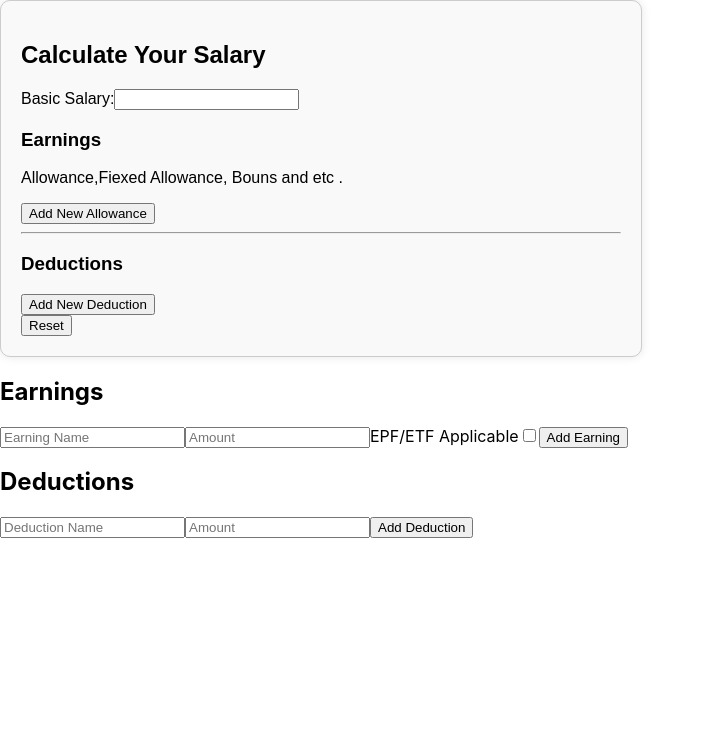
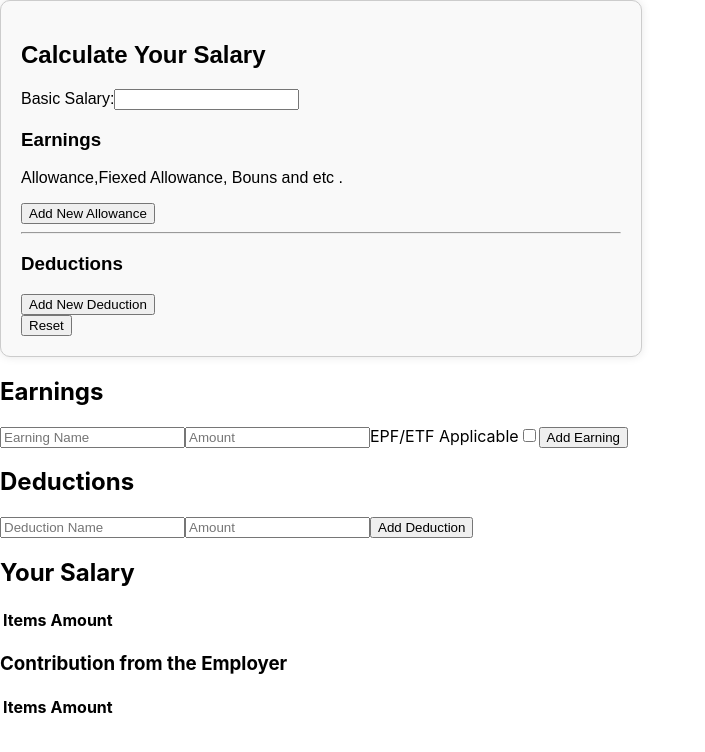
Before and after one commit to Pasindusheshan127/salary-calculator-2024-Q2-169426418, a React (Create React App) app in the folder salary-calculator-2024-q2-169426418/: page / in a window 1280 px wide. Shown: the top 752 px of the page, without its empty margins (0-705 px from the left). Built offline with nearby package versions, Linux system fonts and the light colour scheme.

Commit message:
create SalarySummary.js component

```diff
--- a/salary-calculator-2024-q2-169426418/src/App.js
+++ b/salary-calculator-2024-q2-169426418/src/App.js
@@ -2,6 +2,7 @@ import "./App.css";
 import DeductionsList from "./components/DeductionsList/DeductionsList";
 import EarningsList from "./components/EarningsList/EarningsList";
 import SalaryForm from "./components/SalaryForm/SalaryForm";
+import SalarySummary from "./components/SalarySummary/SalarySummary";
 
 function App() {
   return (
@@ -9,6 +10,7 @@ function App() {
       <SalaryForm />
       <EarningsList />
       <DeductionsList />
+      <SalarySummary />
     </div>
   );
 }
--- a/salary-calculator-2024-q2-169426418/src/components/SalarySummary/SalarySummary.js
+++ b/salary-calculator-2024-q2-169426418/src/components/SalarySummary/SalarySummary.js
@@ -1,5 +1,42 @@
 const SalarySummary = () => {
-  return <div>SalarySummary</div>;
+  return (
+    <div className="salary-breakdown">
+      <h2>Your Salary</h2>
+      <table>
+        <thead>
+          <tr>
+            <th>Items</th>
+            <th>Amount</th>
+          </tr>
+        </thead>
+        <tbody>
+          {/* {salaryData.map((item) => (
+            <tr key={item.title}>
+              <td>{item.title}</td>
+              <td>{item.amount}</td>
+            </tr>
+          ))} */}
+        </tbody>
+      </table>
+      <h3>Contribution from the Employer</h3>
+      <table>
+        <thead>
+          <tr>
+            <th>Items</th>
+            <th>Amount</th>
+          </tr>
+        </thead>
+        <tbody>
+          {/* {salaryData.slice(6).map((item) => (
+            <tr key={item.title}>
+              <td>{item.title}</td>
+              <td>{item.amount}</td>
+            </tr>
+          ))} */}
+        </tbody>
+      </table>
+    </div>
+  );
 };
 
 export default SalarySummary;
```
